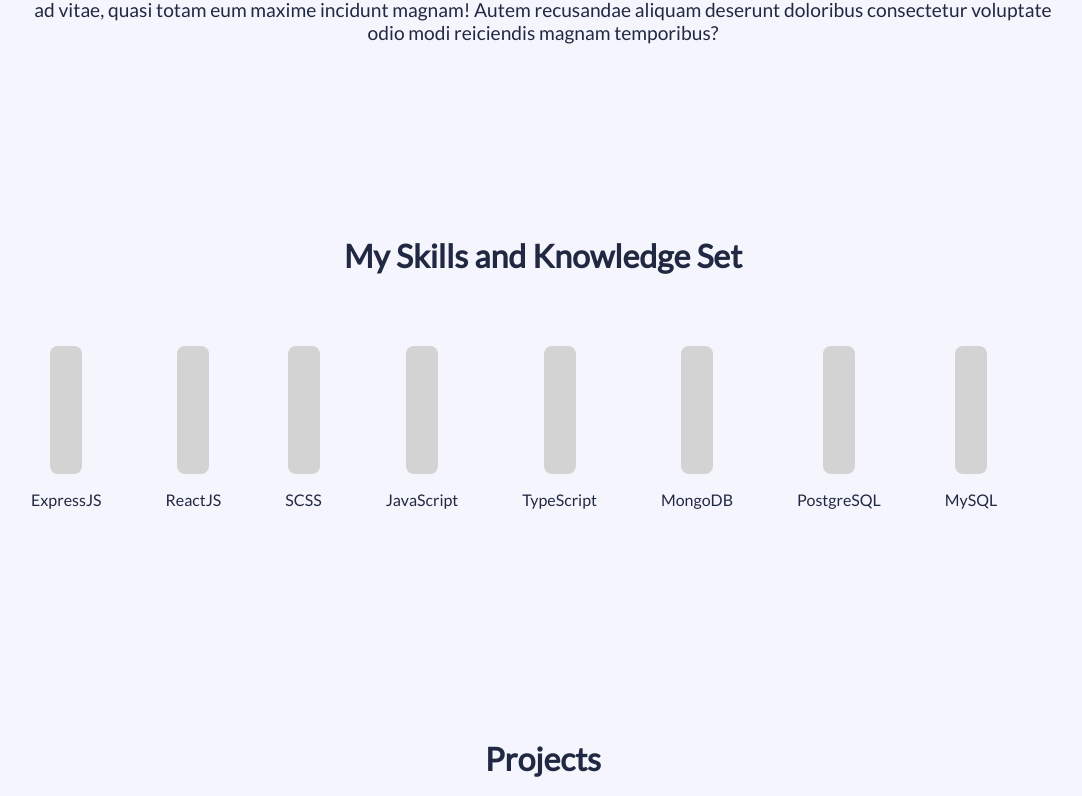
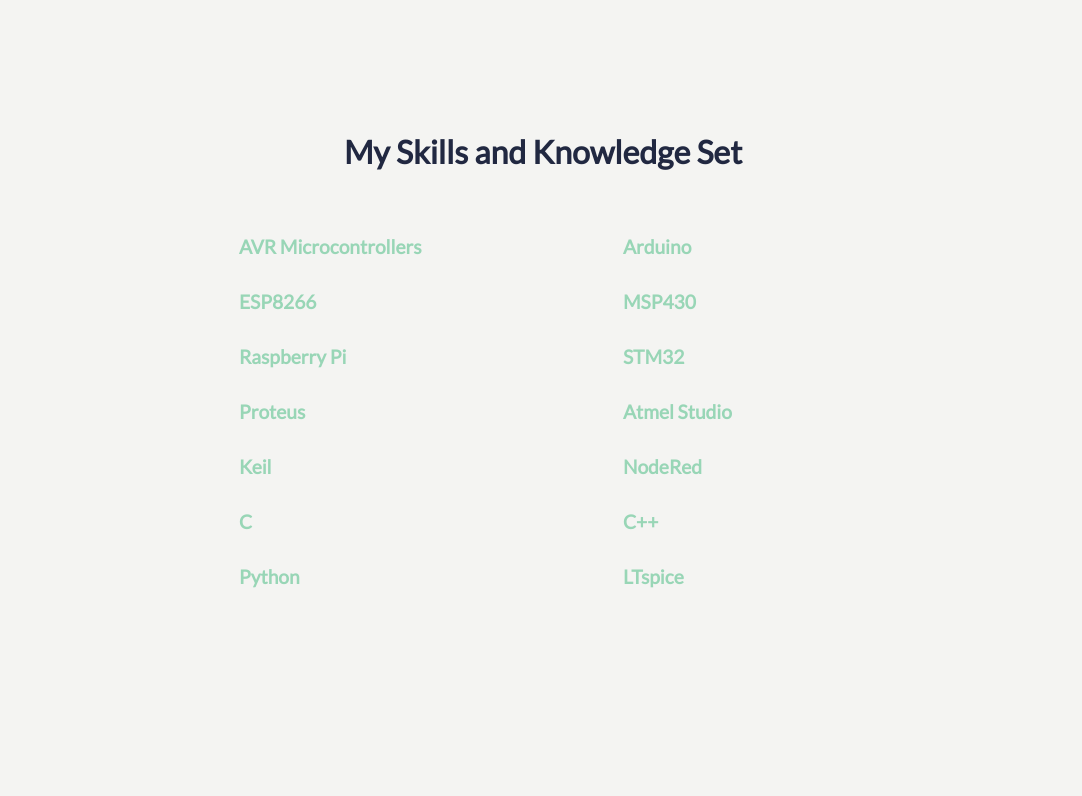
Before and after one commit to kishankrs/personal-portfolio, a React (Create React App) app in the folder personal-portfolio/: page / in a window 1280 px wide. Shown: the part 1084-1880 px from the top of the page, without its empty margins (97-1179 px from the left). Built offline with nearby package versions, Linux system fonts and the light colour scheme.

Commit message:
feat:SkillSection final changes

```diff
--- a/personal-portfolio/src/components/AboutSection/AboutSection.css
+++ b/personal-portfolio/src/components/AboutSection/AboutSection.css
@@ -1,6 +1,7 @@
 .about {
   min-height: 50vh;
   padding: 6rem 8rem;
+  padding-top: 1rem;
   box-sizing: border-box;
 }
 
--- a/personal-portfolio/src/components/LandingSection/LandingSection.css
+++ b/personal-portfolio/src/components/LandingSection/LandingSection.css
@@ -44,6 +44,7 @@
   min-height: 100vh;
   box-sizing: border-box;
   padding: 8rem;
+  padding-bottom: 4rem;
   position: relative;
 }
 
@@ -76,7 +77,7 @@
 }
 
 img {
-  height: 250px;
+  height: 400px;
 }
 
 .chevron {
--- a/personal-portfolio/src/components/SkillSection/SkillSection.css
+++ b/personal-portfolio/src/components/SkillSection/SkillSection.css
@@ -1,65 +1,26 @@
 .skills {
+  min-height: 50vh;
   padding: 6rem 8rem;
-  min-height: 50vh;
+  padding-top: 1rem;
   box-sizing: border-box;
-}
-
-.skill-cont {
-  width: 100%;
-  height: 15rem;
-  display: flex;
-  justify-content: flex-start;
-  align-items: stretch;
-  overflow: scroll;
-  opacity: 0;
-}
-
-/* Hide scrollbar for Chrome, Safari and Opera */
-.skill-cont::-webkit-scrollbar {
-  display: none;
-}
-
-/* Hide scrollbar for IE, Edge and Firefox */
-.skill-cont {
-  -ms-overflow-style: none; /* IE and Edge */
-  scrollbar-width: none; /* Firefox */
-}
-
-.skill {
-  display: flex;
-  justify-content: center;
-  align-items: center;
-  flex-direction: column;
-  margin-right: 4rem;
-}
-
-.progress-bar {
-  background-color: lightgray;
-  height: 8rem;
-  content: none;
-  width: 2rem;
-  margin-bottom: 1rem;
-  border-radius: 8px;
-  transform: rotate(180deg);
-}
-
-.bar {
-  background-color: #43b97f;
-  content: none;
-  height: 50%;
-  border-radius: 8px;
-  margin-top: auto;
+  /* display: flex;
+  justify-content: start; */
 }
 
 @media only screen and (max-width: 1045px) {
   .skills {
-    padding: 0;
-    padding-left: 2rem;
+    padding: 2rem;
     min-height: inherit;
-  }
-
-  .skill-cont {
-    margin-right: 1rem;
-    margin-bottom: 0;
+    justify-content: center;
   }
 }
+.text-skill {
+  font-size: 1.2rem;
+  text-align: left;
+  opacity: 0;
+  display: flex;
+  float: left;
+  width: 50%;
+  padding: 1rem;
+  padding-left: 8rem;
+}
--- a/personal-portfolio/src/components/SkillSection/SkillSection.jsx
+++ b/personal-portfolio/src/components/SkillSection/SkillSection.jsx
@@ -13,26 +13,23 @@
       scrollTrigger: "#skills-heading",
       opacity: 1,
       duration: 2,
-      delay: 3.5,
+      delay: 2.5,
     })
       .from("#skills-heading", {
         x: -100,
         duration: 2,
         delay: -2,
       })
-      .to(".skill-cont", {
-        scrollTrigger: ".skill-cont",
+      .to("#skills-content", {
+        scrollTrigger: "#skills-content",
         opacity: 1,
         duration: 1.5,
-        delay: -1,
+        delay: 1,
       })
-      .from(".skill-cont", {
-        y: 100,
+      .from("#skills-content", {
+        x: -100,
         duration: 1.5,
         delay: -1.5,
-      })
-      .from(".bar", {
-        height: 0,
       });
   }, []);
 
@@ -44,14 +41,12 @@
         </h2>
       </header>
       <main>
-        <article className="skill-cont">
-          {SKILLS.map(({ name, skill }, i) => (
-            <div className="skill" key={i}>
-              <div className="progress-bar">
-                <div className="bar" style={{ height: `${skill}%` }} />
-              </div>
-              <span>{name}</span>
-            </div>
+        <article className="skills">
+          {SKILLS.map(({ name }) => (
+            <h3 className="text-skill green" id="skills-content">
+              {name}
+            </h3>
+            // <p className="proj-desc orange">{name}</p>
           ))}
         </article>
       </main>
--- a/personal-portfolio/src/content/data.js
+++ b/personal-portfolio/src/content/data.js
@@ -1,17 +1,18 @@
 export const SKILLS = [
-  { name: "ExpressJS", skill: 90 },
-  { name: "ReactJS", skill: 88 },
-  { name: "SCSS", skill: 64 },
-  { name: "JavaScript", skill: 98 },
-  { name: "TypeScript", skill: 94 },
-  { name: "MongoDB", skill: 75 },
-  { name: "PostgreSQL", skill: 53 },
-  { name: "MySQL", skill: 62 },
-  { name: "Docker", skill: 79 },
-  { name: "Deployment", skill: 98 },
-  { name: "CI/CD", skill: 75 },
-  { name: "Cloud", skill: 62 },
-  { name: "SEO", skill: 100 },
+  { name: "AVR Microcontrollers" },
+  { name: "Arduino" },
+  { name: "ESP8266" },
+  { name: "MSP430" },
+  { name: "Raspberry Pi" },
+  { name: "STM32" },
+  { name: "Proteus" },
+  { name: "Atmel Studio" },
+  { name: "Keil" },
+  { name: "NodeRed" },
+  { name: "C" },
+  { name: "C++" },
+  { name: "Python" },
+  { name: "LTspice" },
 ];
 
 export const PROJECTS = [
--- a/personal-portfolio/src/index.css
+++ b/personal-portfolio/src/index.css
@@ -1,7 +1,7 @@
 @import url("https://fonts.googleapis.com/css2?family=Lato&display=swap");
 body {
   font-family: "Lato", sans-serif;
-  background-color: #f5f6fd;
+  background-color: #f4f4f2;
   color: #212841;
   margin: 0;
   padding: 0;
```
